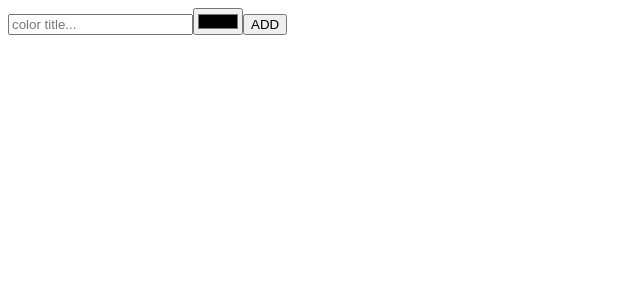
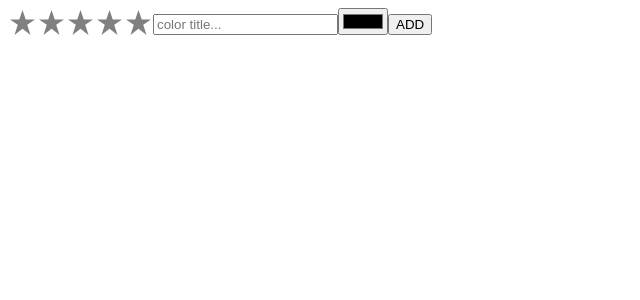
Before and after one commit to sevgeniy/colors, a React (Create React App) app: page / in a window 1280 px wide. Shown: the top 300 px of the page, without its empty margins (0-640 px from the left). Built offline with nearby package versions, Linux system fonts and the light colour scheme.

Commit message:
Added Star and StarRatings components

```diff
--- a/src/App.tsx
+++ b/src/App.tsx
@@ -1,5 +1,6 @@
 import React from 'react';
 import AddColorForm from './AddColorForm';
+import StarRating from './StarRating';
 
 function App() {
     const onNewColor = (
@@ -10,7 +11,12 @@
         console.log(`color: ${color}.`);
     };
 
-    return <AddColorForm onNewColor={onNewColor} />;
+    return (
+        <div>
+            <StarRating />
+            <AddColorForm onNewColor={onNewColor} />
+        </div>
+    );
 }
 
 export default App;
--- /dev/null
+++ b/src/Star.tsx
@@ -0,0 +1,17 @@
+import React, { ReactEventHandler, FunctionComponent } from 'react';
+
+interface IStarProps {
+    isSelected: boolean;
+    onClick: ReactEventHandler;
+}
+
+const Star: FunctionComponent<IStarProps> = ({ isSelected, onClick }) => {
+    return (
+        <div
+            className={isSelected ? 'star star--selected' : 'star'}
+            onClick={onClick}
+        ></div>
+    );
+};
+
+export default Star;
--- /dev/null
+++ b/src/StarRating.tsx
@@ -0,0 +1,36 @@
+import React, { useState, ReactEventHandler, FunctionComponent } from 'react';
+import Star from './Star';
+
+const DefaultTotalStars = 5;
+
+interface IStarRatingProps {
+    totalStars?: number;
+    starsSelected?: number;
+}
+
+const StarRating: FunctionComponent<IStarRatingProps> = ({
+    totalStars = DefaultTotalStars,
+    starsSelected: initialStarsSelected = 0,
+}) => {
+    const [starsSelected, setStarsSelected] = useState(initialStarsSelected);
+
+    const handleStarClick = (stars: number) => {
+        setStarsSelected(stars);
+    };
+
+    return (
+        <div>
+            {[...new Array(totalStars)].map((item, index) => {
+                return (
+                    <Star
+                        key={index}
+                        isSelected={index + 1 <= starsSelected}
+                        onClick={() => handleStarClick(index + 1)}
+                    />
+                );
+            })}
+        </div>
+    );
+};
+
+export default StarRating;
--- /dev/null
+++ b/src/index.css
@@ -0,0 +1,24 @@
+.star {
+    cursor: pointer;
+    height: 25px;
+    width: 25px;
+    margin: 2px;
+    float: left;
+    background-color: grey;
+    clip-path: polygon(
+        50% 0%,
+        63% 38%,
+        100% 38%,
+        69% 59%,
+        82% 100%,
+        50% 75%,
+        18% 100%,
+        31% 59%,
+        0% 38%,
+        37% 38%
+    );
+}
+
+.star--selected {
+    background-color: gold;
+}
--- a/src/index.tsx
+++ b/src/index.tsx
@@ -1,6 +1,7 @@
 import React from 'react';
 import ReactDOM from 'react-dom';
 import App from './App';
+import './index.css';
 
 ReactDOM.render(
     <React.StrictMode>
```
Also changed, not shown: public/index.html (indentation only).
